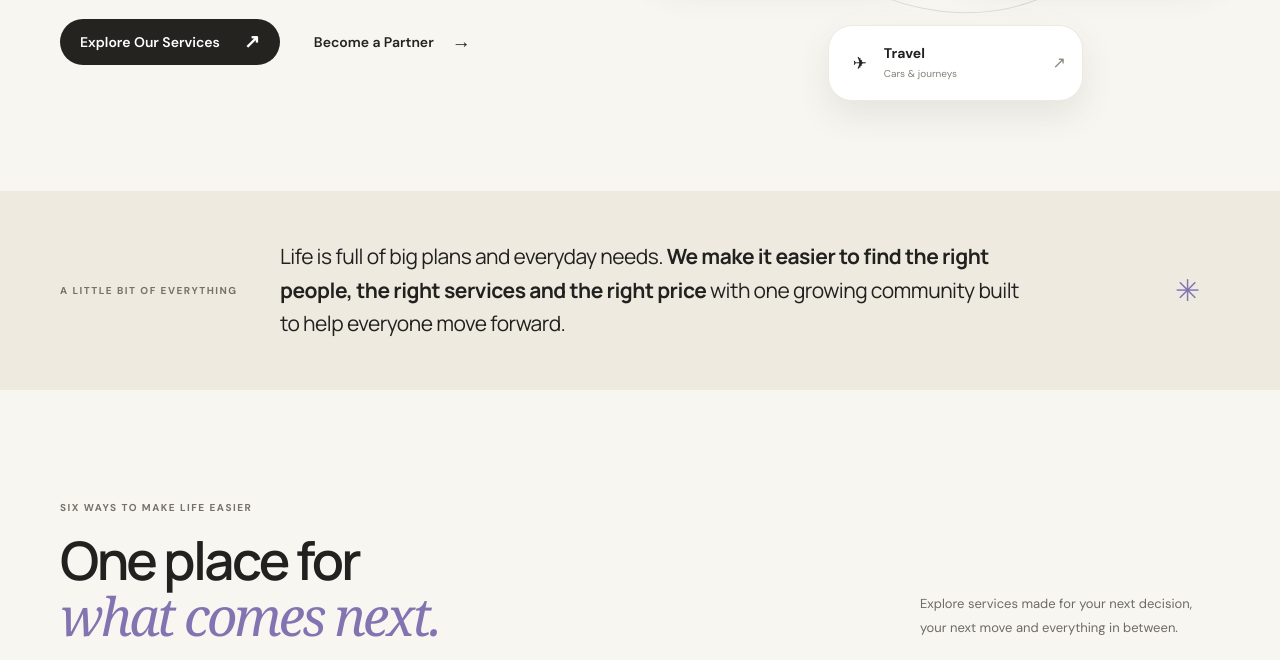
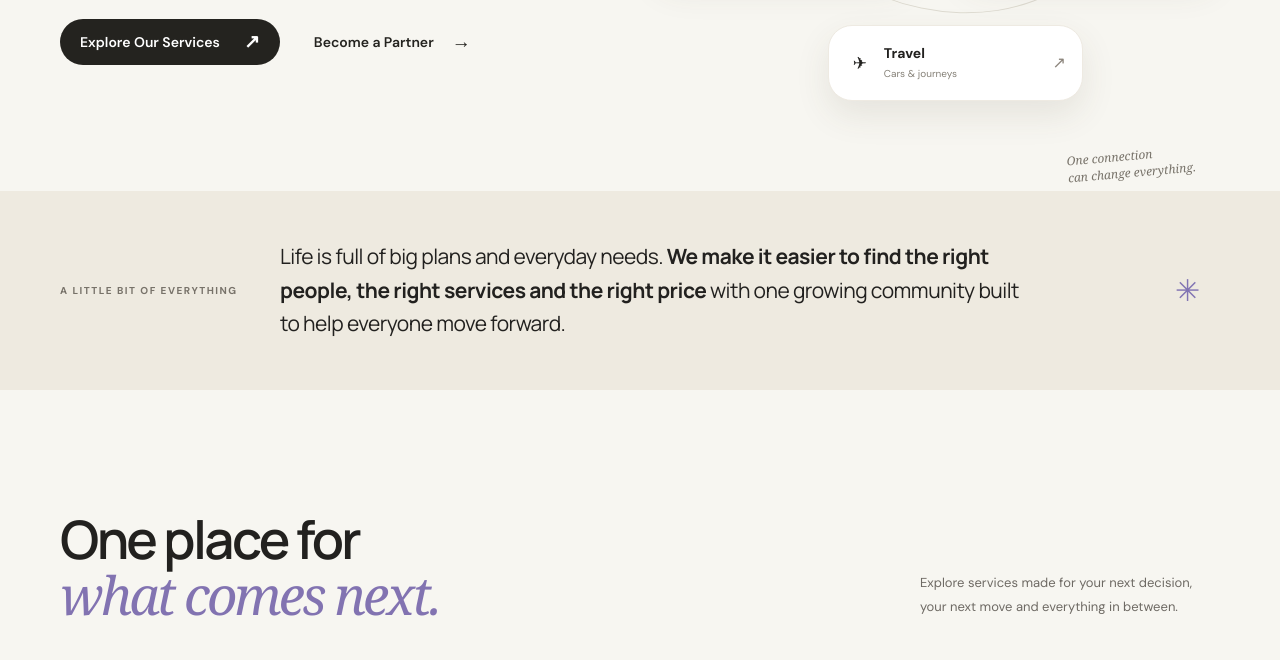
Before and after one commit to trust2switch-startup/One-Place, a website: page public/index.html in a window 1280 px wide. Shown: the part 531-1191 px from the top of the page. Drawn offline with Linux system fonts and the light colour scheme.

Commit message:
Update index.html

```diff
--- a/public/index.html
+++ b/public/index.html
@@ -237,12 +237,11 @@
     <span class="arrow">↗</span>
   </div>
 
-  <!-- Supporting message -->
-  <!-- <div class="art-note">
+<div class="art-note">
     One connection<br>
     can change everything.
     <span class="note-underline"></span>
-  </div> -->
+  </div>
 
 </div>
 
@@ -252,7 +251,7 @@
     <section class="intro-band" id="about"><div class="wrap intro-inner"><span class="section-kicker">A LITTLE BIT OF EVERYTHING</span><p>Life is full of big plans and everyday needs. <strong>We make it easier to find the right people, the right services and the right price</strong> with one growing community built to help everyone move forward.</p><span class="scribble">✳</span></div></section>
 
     <section class="businesses wrap" id="businesses">
-      <div class="section-heading"><div><span class="section-kicker">SIX WAYS TO MAKE LIFE EASIER</span><h2>One place for<br><em>what comes next.</em></h2></div><p>Explore services made for your next decision, your next move and everything in between.</p></div>
+      <div class="section-heading"><div><h2>One place for<br><em>what comes next.</em></h2></div><p>Explore services made for your next decision, your next move and everything in between.</p></div>
       <div class="service-grid">
         <article class="service-card service-purple"><div class="service-top"><span class="service-number">01 / LEARN</span><span class="service-icon">✳</span></div><h3>Admissions</h3><p>Compare courses and colleges through a network of channel partners. Find the right fit and access competitive admission options.</p><a href="#join" data-role="channel_partner">Find your course <span>↗</span></a></article>
         <article class="service-card service-yellow"><div class="service-top"><span class="service-number">02 / GROW</span><span class="service-icon">↗</span></div><h3>Branding & marketing</h3><p>Reach the right audience with lead generation, creator partnerships and marketing offers from a community of more than 1,000 influencers.</p><a href="#join" data-role="business">Grow your brand <span>↗</span></a></article>
```
